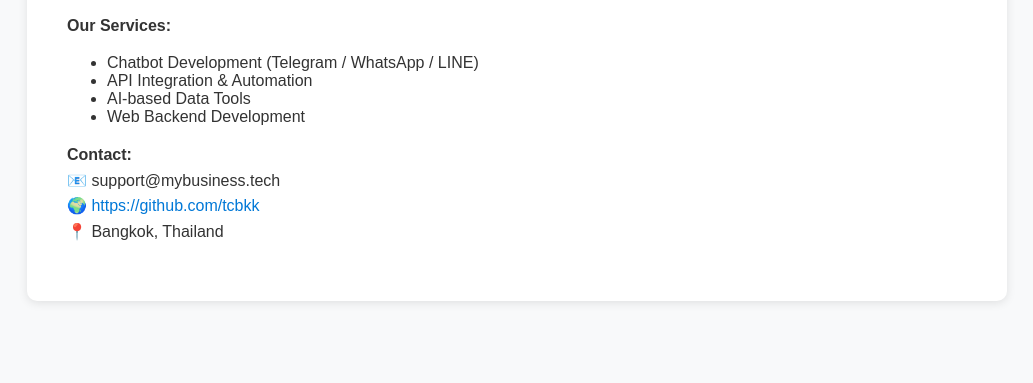
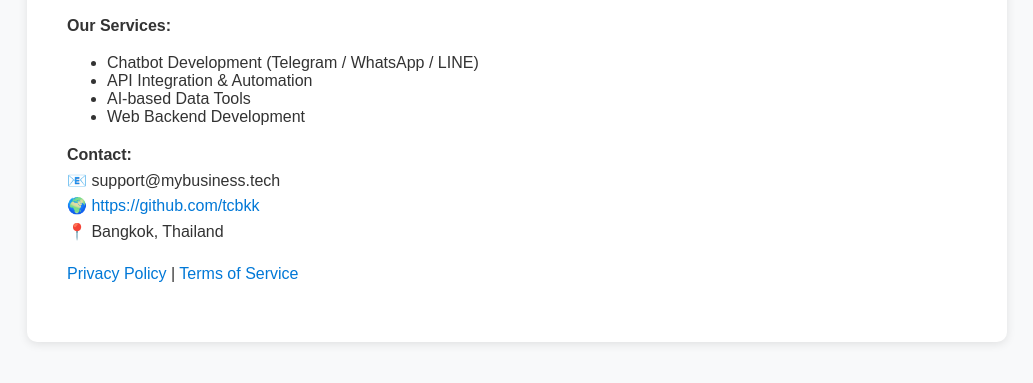
Before and after one commit to tcbkk/site, a plain HTML site: page index.html in a window 1280 px wide. Shown: the part 249-632 px from the top of the page, without its empty margins (123-1156 px from the left). Drawn offline with Linux system fonts and the light colour scheme.

Commit message:
Update index.html

```diff
--- a/index.html
+++ b/index.html
@@ -51,6 +51,11 @@
       🌍 <a href="https://github.com/tcbkk" target="_blank">https://github.com/tcbkk</a><br>
       📍 Bangkok, Thailand
     </p>
+    <p>
+  <a href="/privacy.html">Privacy Policy</a> |
+  <a href="/terms.html">Terms of Service</a>
+</p>
+
   </div>
 </body>
 </html>
```
